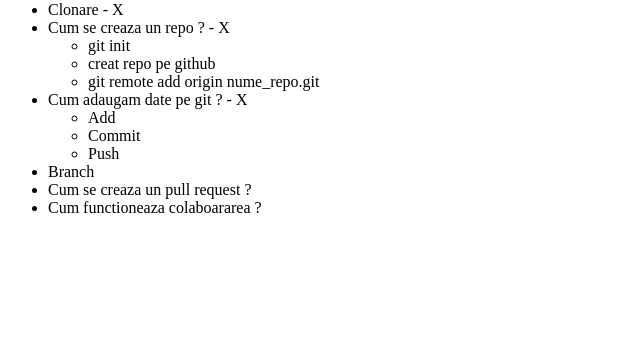
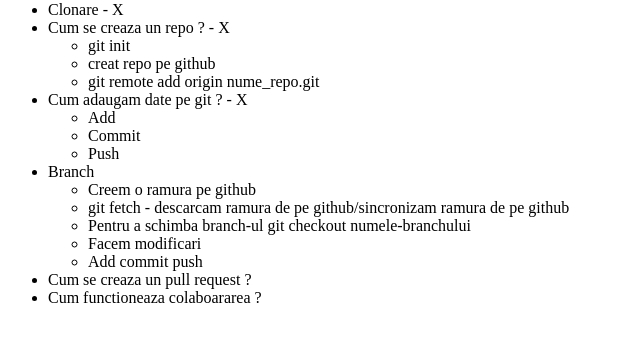
Before and after one commit to cezarmocanu/git-intro-2, a plain HTML site: page index.html in a window 1280 px wide. Shown: the part 79-420 px from the top of the page, without its empty margins (0-640 px from the left). Drawn offline with Linux system fonts and the light colour scheme.

Commit message:
Am adaugat informatii suplimentare

```diff
--- a/index.html
+++ b/index.html
@@ -23,6 +23,13 @@
             <li>Push</li>
         </ul>
         <li>Branch</li>
+        <ul>
+            <li>Creem o ramura pe github</li>
+            <li>git fetch - descarcam ramura de pe github/sincronizam ramura de pe github</li>
+            <li>Pentru a schimba branch-ul git checkout numele-branchului</li>
+            <li>Facem modificari</li>
+            <li>Add commit push</li>
+        </ul>
         <li>Cum se creaza un pull request ?</li>
         <li>Cum functioneaza colaboararea ?</li>
     </ul>
```
